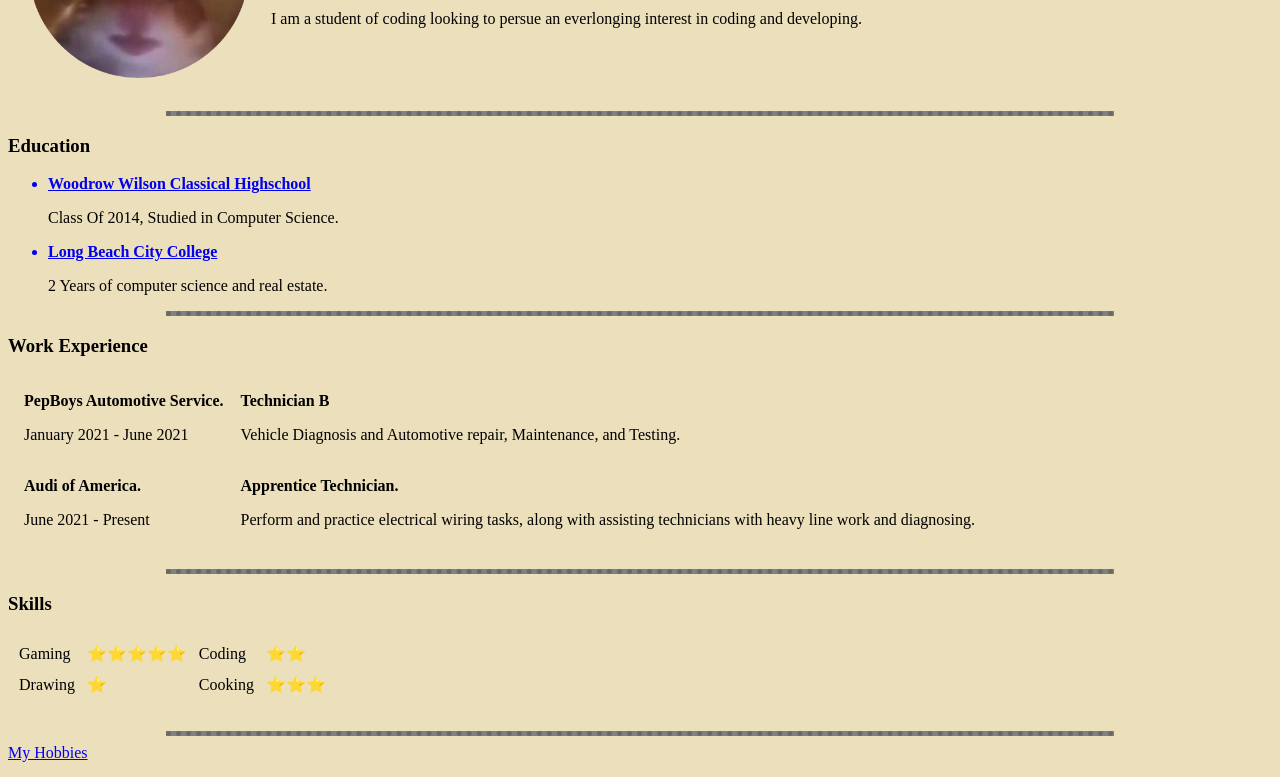
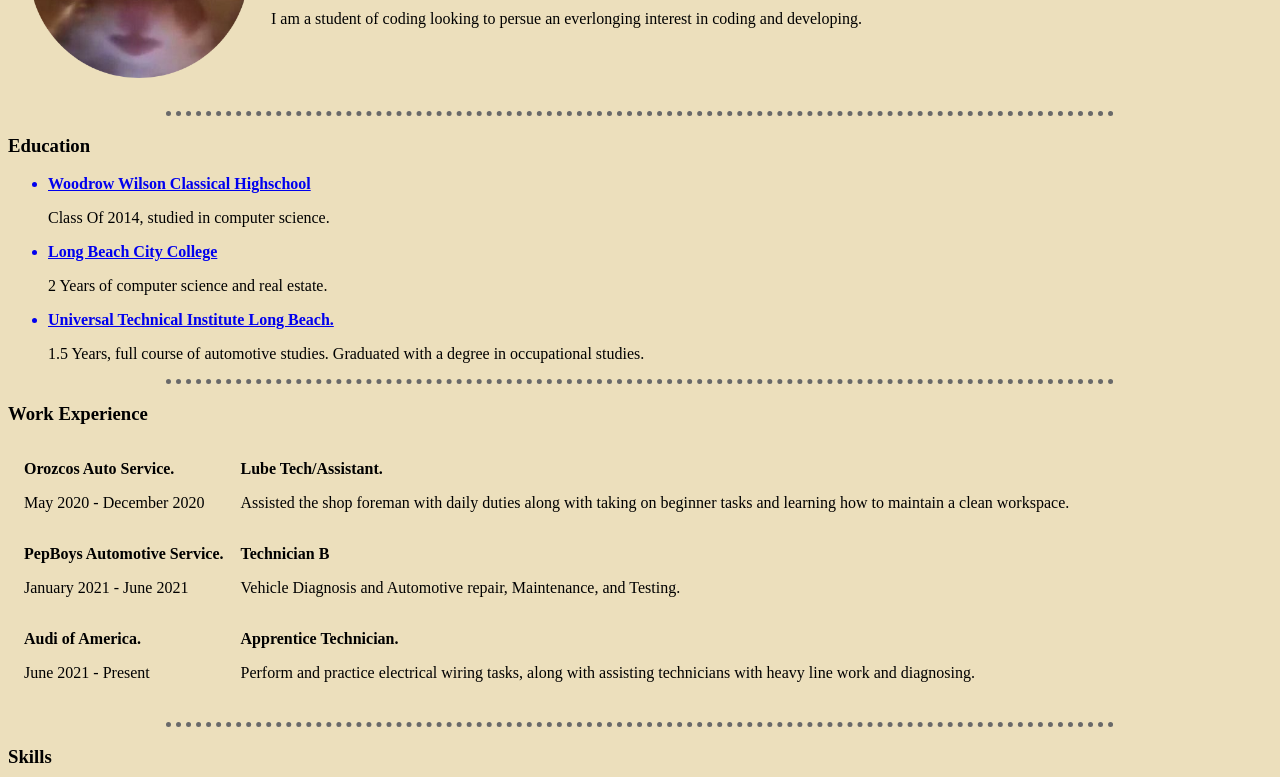
Before and after one commit to xBrandeezy/CV, a plain HTML site: page index.html in a window 1280 px wide. Shown: the part 171-948 px from the top of the page. Drawn offline with Linux system fonts and the light colour scheme.

Commit message:
Added Qualities v1.4

```diff
--- a/index.html
+++ b/index.html
@@ -37,26 +37,40 @@
    </table>
 
 
- <hr noshade>
+ <hr>
 
  <h3>Education</h3>
  <ul>
   <strong><a href="https://lbwilson.schoolloop.com/" target="_blank" rel="noopener noreferrer"><li>Woodrow Wilson Classical Highschool</li></a></strong>
 
-  <p>Class Of 2014, Studied in Computer Science.</p>
+  <p>Class Of 2014, studied in computer science.</p>
 
   <strong><a href="https://www.lbcc.edu/" target="_blank" rel="noopener noreferrer"><li>Long Beach City College</li></a></strong>
 
   <p>2 Years of computer science and real estate.</p>
 
+  <strong><a href="https://www.uti.edu/locations/california/long-beach" target="_blank" rel="noopener noreferrer"><li>Universal Technical Institute Long Beach.</li></a></strong>
+
+  <p>1.5 Years, full course of automotive studies. Graduated with a degree in occupational studies.  </p>
+
 </ul>
 
-<hr noshade>
+<hr>
 
 <h3>Work Experience</h3>
 
 <table cellspacing="15">
  <tbody>
+  <tr>
+    <td>
+      <strong>Orozcos Auto Service.</strong>
+      <p>May 2020 - December 2020</p>
+    </td>
+    <td>
+      <strong>Lube Tech/Assistant.</strong>
+      <p>Assisted the shop foreman with daily duties along with taking on beginner tasks and learning how to maintain a clean workspace.</p>
+    </td>
+  </tr>
    <tr>
      <td>
        <strong>PepBoys Automotive Service.</strong>
@@ -79,28 +93,34 @@
     </td>
   </tr>
 
+
 </table>
 
-<hr noshade>
+<hr>
 
 <h3>Skills</h3>
 <table cellspacing="10">
   <tr>
-    <td>Gaming</td>
-      <td>&#11088&#11088&#11088&#11088&#11088</td>
+    <td>Vehicle Repair</td>
+      <td>&#11088&#11088&#11088&#11088</td>
     <td>Coding</td>
      <td>&#11088&#11088</td>
+    <td>Work Ethic</td>
+     <td>&#11088&#11088&#11088&#11088&#11088</td>
+
   </tr>
   <tr>
     <td>Drawing</td>
      <td>&#11088</td>
     <td>Cooking</td>
      <td>&#11088&#11088&#11088</td>
+    <td>Fast Learner</td>
+     <td>&#11088&#11088&#11088&#11088</td>
   </tr>
 </table>
 
 <br>
-<hr noshade>
+<hr>
 
 <a href="hobbies.html" target="_blank" rel="noopener noreferrer">My Hobbies
 </a>
```
